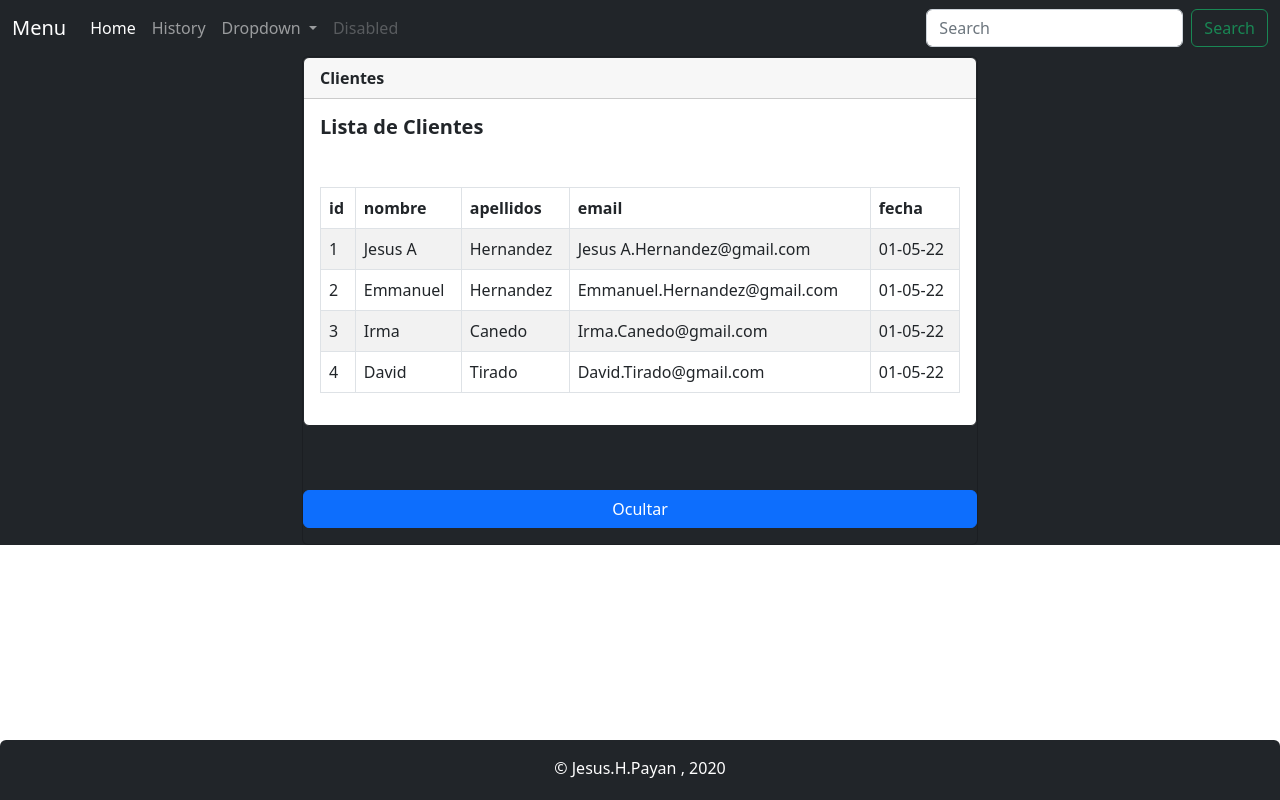
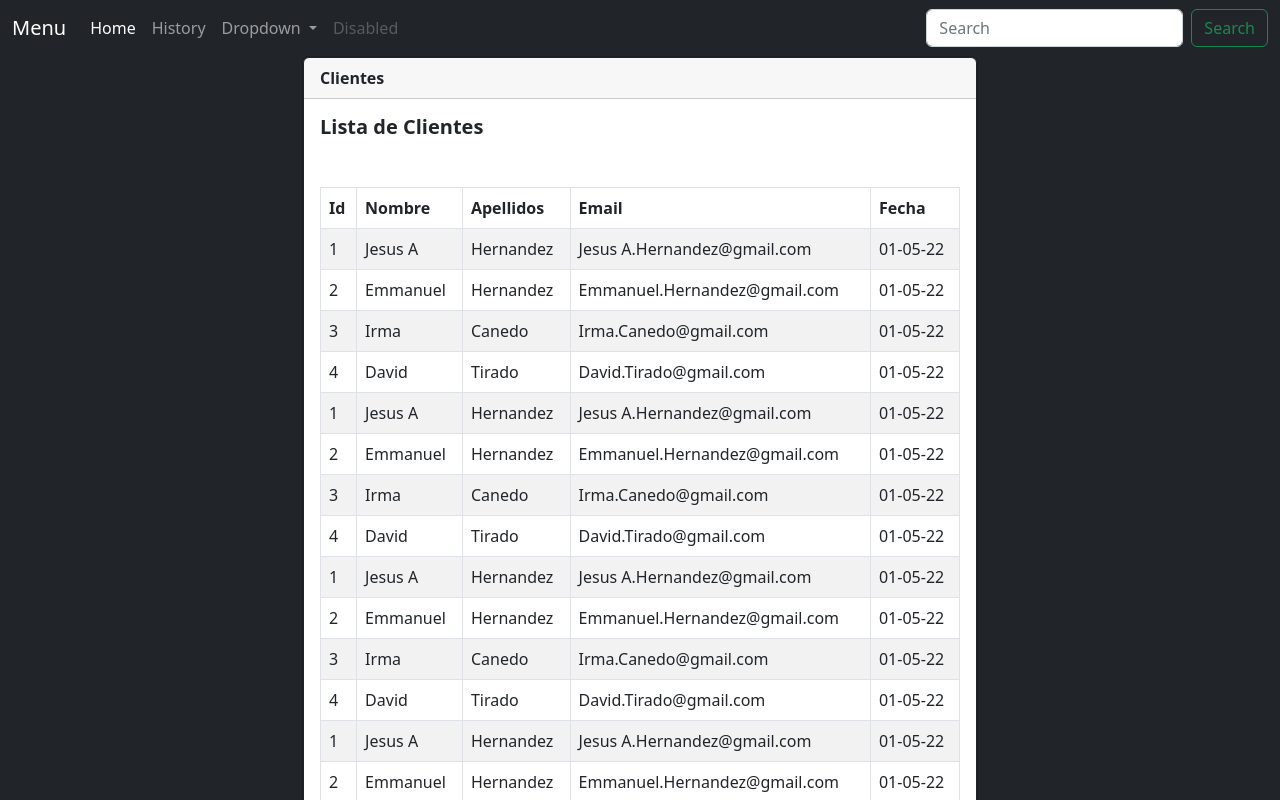
Before and after one commit to JesusPayan/fullstack-angular-project, an Angular app: page / in a window 1280 px wide. Shown: the top 800 px of the page. Built offline with nearby package versions, Linux system fonts and the light colour scheme.

Commit message:
Fix footer position

```diff
--- a/src/app/clientes/clientes.component.html
+++ b/src/app/clientes/clientes.component.html
@@ -1,17 +1,17 @@
-<div class="card mb-10 bg-dark" style="margin:auto;height:fit-content;width: fit-content; ">
-    <div class="card border-dark mb-5">
+<div class="card mb-10 bg-dark" style="margin:auto;height:fit-content;width: fit-content;" >
+    <div class="card border-dark mb-5" *ngIf="habilitar == true">
     <div class="card-header"> <b>Clientes</b></div>
 
       <div class="card-body">
       <h5 class="card-title mb-5"> <b>Lista de Clientes</b> </h5>
-      <table class=" table table-bordered table-striped" style="width: 40rem;" *ngIf="habilitar == true">
+      <table class=" table table-bordered table-striped" style="width: 40rem;" >
         <thead>
             <tr>
-                <th>id</th>
-                <th>nombre</th>
-                <th>apellidos</th>
-                <th>email</th>
-                <th>fecha</th>
+                <th>Id</th>
+                <th>Nombre</th>
+                <th>Apellidos</th>
+                <th>Email</th>
+                <th>Fecha</th>
             </tr>
         </thead>
         <tbody>
@@ -29,4 +29,4 @@
     </div>
 
   </div>
-  <button type="button" (click)="setHabilitar()" class="btn btn-primary my-3" style="min-width: 40rem;">{{habilitar==true?'Ocultar':'Mostrar'}}</button>
+  <button type="button" (click)="setHabilitar()" class="btn btn-primary my-3" style="min-width: 40rem; position: relative;">{{habilitar==true?'Ocultar':'Mostrar'}}</button>
--- a/src/app/clientes/clientes.json.ts
+++ b/src/app/clientes/clientes.json.ts
@@ -1,9 +1,26 @@
 import { Cliente } from "./cliente";
 // La anotacion export sirve para exportar
 export const CLIENTES: Cliente[] = [
-    {	id	:		1	,	nombre	:	'	Jesus A	'	,	apellido	:	'	Hernandez	'	,	fecha	:		'01-05-22'		,	email	:	'	Jesus A.Hernandez@gmail.com	'}
+     {	id	:		1	,	nombre	:	'	Jesus A	'	,	apellido	:	'	Hernandez	'	,	fecha	:		'01-05-22'		,	email	:	'	Jesus A.Hernandez@gmail.com	'}
+    ,{	id	:		2	,	nombre	:	'	Emmanuel	'	,	apellido	:	'	Hernandez	'	,	fecha	:		'01-05-22'		,	email	:	'	Emmanuel.Hernandez@gmail.com	'}
+    ,{	id	:		3	,	nombre	:	'	Irma	'	,	apellido	:	'	Canedo	'	,	fecha	:		'01-05-22'		,	email	:	'	Irma.Canedo@gmail.com	'}
+    ,{	id	:		4	,	nombre	:	'	David	'	,	apellido	:	'	Tirado	'	,	fecha	:		'01-05-22'		,	email	:	'	David.Tirado@gmail.com	'}
+    ,{	id	:		1	,	nombre	:	'	Jesus A	'	,	apellido	:	'	Hernandez	'	,	fecha	:		'01-05-22'		,	email	:	'	Jesus A.Hernandez@gmail.com	'}
+    ,{	id	:		2	,	nombre	:	'	Emmanuel	'	,	apellido	:	'	Hernandez	'	,	fecha	:		'01-05-22'		,	email	:	'	Emmanuel.Hernandez@gmail.com	'}
+    ,{	id	:		3	,	nombre	:	'	Irma	'	,	apellido	:	'	Canedo	'	,	fecha	:		'01-05-22'		,	email	:	'	Irma.Canedo@gmail.com	'}
+    ,{	id	:		4	,	nombre	:	'	David	'	,	apellido	:	'	Tirado	'	,	fecha	:		'01-05-22'		,	email	:	'	David.Tirado@gmail.com	'}
+    ,{	id	:		1	,	nombre	:	'	Jesus A	'	,	apellido	:	'	Hernandez	'	,	fecha	:		'01-05-22'		,	email	:	'	Jesus A.Hernandez@gmail.com	'}
+    ,{	id	:		2	,	nombre	:	'	Emmanuel	'	,	apellido	:	'	Hernandez	'	,	fecha	:		'01-05-22'		,	email	:	'	Emmanuel.Hernandez@gmail.com	'}
+    ,{	id	:		3	,	nombre	:	'	Irma	'	,	apellido	:	'	Canedo	'	,	fecha	:		'01-05-22'		,	email	:	'	Irma.Canedo@gmail.com	'}
+    ,{	id	:		4	,	nombre	:	'	David	'	,	apellido	:	'	Tirado	'	,	fecha	:		'01-05-22'		,	email	:	'	David.Tirado@gmail.com	'}
+    ,{	id	:		1	,	nombre	:	'	Jesus A	'	,	apellido	:	'	Hernandez	'	,	fecha	:		'01-05-22'		,	email	:	'	Jesus A.Hernandez@gmail.com	'}
+    ,{	id	:		2	,	nombre	:	'	Emmanuel	'	,	apellido	:	'	Hernandez	'	,	fecha	:		'01-05-22'		,	email	:	'	Emmanuel.Hernandez@gmail.com	'}
+    ,{	id	:		3	,	nombre	:	'	Irma	'	,	apellido	:	'	Canedo	'	,	fecha	:		'01-05-22'		,	email	:	'	Irma.Canedo@gmail.com	'}
+    ,{	id	:		4	,	nombre	:	'	David	'	,	apellido	:	'	Tirado	'	,	fecha	:		'01-05-22'		,	email	:	'	David.Tirado@gmail.com	'}
+    ,{	id	:		1	,	nombre	:	'	Jesus A	'	,	apellido	:	'	Hernandez	'	,	fecha	:		'01-05-22'		,	email	:	'	Jesus A.Hernandez@gmail.com	'}
     ,{	id	:		2	,	nombre	:	'	Emmanuel	'	,	apellido	:	'	Hernandez	'	,	fecha	:		'01-05-22'		,	email	:	'	Emmanuel.Hernandez@gmail.com	'}
     ,{	id	:		3	,	nombre	:	'	Irma	'	,	apellido	:	'	Canedo	'	,	fecha	:		'01-05-22'		,	email	:	'	Irma.Canedo@gmail.com	'}
     ,{	id	:		4	,	nombre	:	'	David	'	,	apellido	:	'	Tirado	'	,	fecha	:		'01-05-22'		,	email	:	'	David.Tirado@gmail.com	'}
 
+
   ];
--- a/src/app/footer/footer.component.html
+++ b/src/app/footer/footer.component.html
@@ -1,4 +1,4 @@
-<footer class="footer bg-dark rounded-top text-center">
+<footer class="footer bg-dark  text-center" style="position:relative">
     <!-- las anotaciones py-2 y my-2 indicar el margin y el padding del componente-->
     <div class="container py-2">
         <p class="text-white my-2">
```
